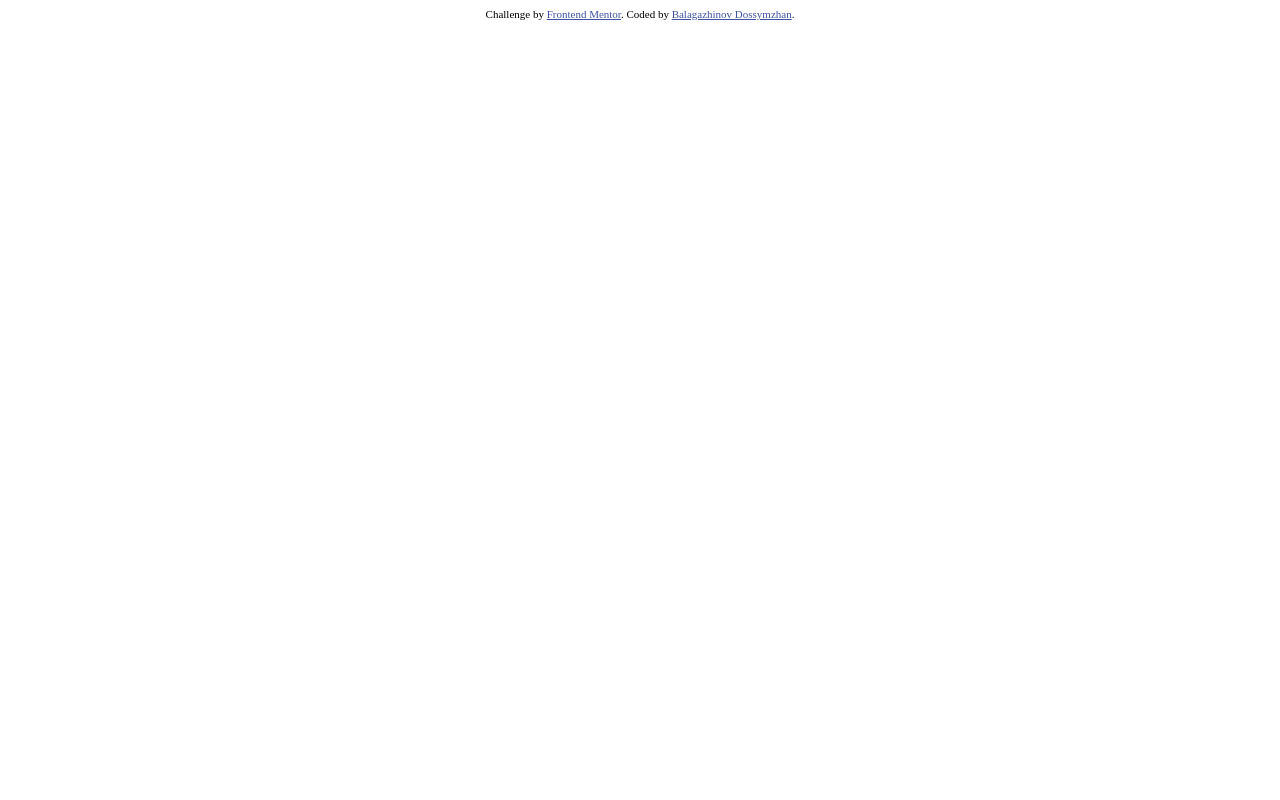
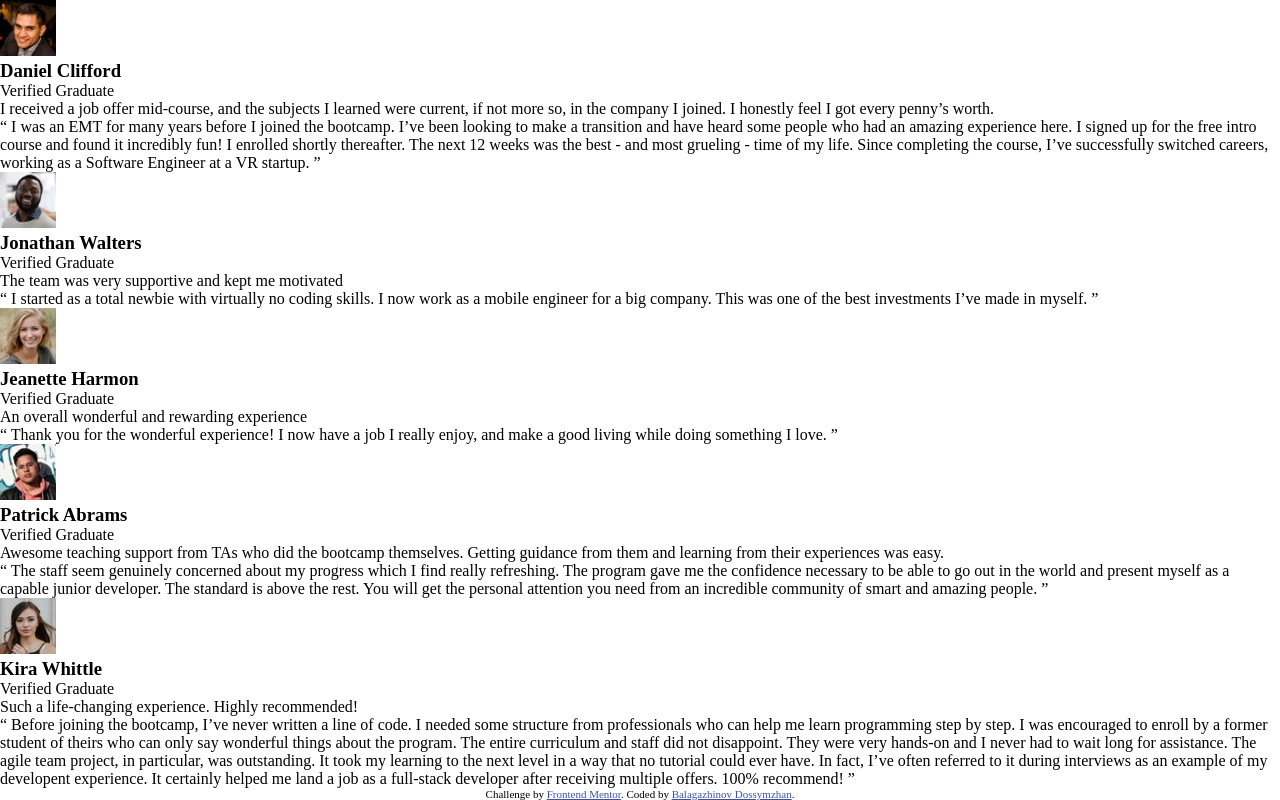
Before and after one commit to Dossymzhan/Testimonials-grid-section, a plain HTML site: page index.html in a window 1280 px wide. Drawn offline with Linux system fonts and the light colour scheme.

Commit message:
feat: add testimonials

```diff
--- a/index.html
+++ b/index.html
@@ -1,22 +1,130 @@
 <!DOCTYPE html>
 <html lang="en">
   <head>
-  <meta charset="UTF-8">
-  <meta name="viewport" content="width=device-width, initial-scale=1.0">
-  <link rel="icon" type="image/png" sizes="32x32" href="./images/favicon-32x32.png">
+    <meta charset="UTF-8" />
+    <meta name="viewport" content="width=device-width, initial-scale=1.0" />
+    <link rel="stylesheet" href="style.css" />
+    <link
+      rel="icon"
+      type="image/png"
+      sizes="32x32"
+      href="./images/favicon-32x32.png"
+    />
     <title>Frontend Mentor | [Testimonials grid section]</title>
-  <style>
-    .attribution { font-size: 11px; text-align: center; }
-    .attribution a { color: hsl(228, 45%, 44%); }
-  </style>
   </head>
   <body>
-
-
+    <div class="testimonials">
+      <div class="card card--bg-purple">
+        <header class="card__header">
+          <img src="./images/image-daniel.jpg" alt="daniel" class="card__img" />
+          <h3>Daniel Clifford</h3>
+          <p>Verified Graduate</p>
+        </header>
+        <p class="card__lead">
+          I received a job offer mid-course, and the subjects I learned were
+          current, if not more so, in the company I joined. I honestly feel I
+          got every penny’s worth.
+        </p>
+        <p class="card__quote">
+          “ I was an EMT for many years before I joined the bootcamp. I’ve been
+          looking to make a transition and have heard some people who had an
+          amazing experience here. I signed up for the free intro course and
+          found it incredibly fun! I enrolled shortly thereafter. The next 12
+          weeks was the best - and most grueling - time of my life. Since
+          completing the course, I’ve successfully switched careers, working as
+          a Software Engineer at a VR startup. ”
+        </p>
+      </div>
+      <div class="card card--bg-purple">
+        <header class="card__header">
+          <img
+            src="./images/image-jonathan.jpg"
+            alt="daniel"
+            class="card__img"
+          />
+          <h3>Jonathan Walters</h3>
+          <p>Verified Graduate</p>
+        </header>
+        <p class="card__lead">
+          The team was very supportive and kept me motivated
+        </p>
+        <p class="card__quote">
+          “ I started as a total newbie with virtually no coding skills. I now
+          work as a mobile engineer for a big company. This was one of the best
+          investments I’ve made in myself. ”
+        </p>
+      </div>
+      <div class="card card--bg-purple">
+        <header class="card__header">
+          <img
+            src="./images/image-jeanette.jpg"
+            alt="daniel"
+            class="card__img"
+          />
+          <h3>Jeanette Harmon</h3>
+          <p>Verified Graduate</p>
+        </header>
+        <p class="card__lead">An overall wonderful and rewarding experience</p>
+        <p class="card__quote">
+          “ Thank you for the wonderful experience! I now have a job I really
+          enjoy, and make a good living while doing something I love. ”
+        </p>
+      </div>
+      <div class="card card--bg-purple">
+        <header class="card__header">
+          <img
+            src="./images/image-patrick.jpg"
+            alt="daniel"
+            class="card__img"
+          />
+          <h3>Patrick Abrams</h3>
+          <p>Verified Graduate</p>
+        </header>
+        <p class="card__lead">
+          Awesome teaching support from TAs who did the bootcamp themselves.
+          Getting guidance from them and learning from their experiences was
+          easy.
+        </p>
+        <p class="card__quote">
+          “ The staff seem genuinely concerned about my progress which I find
+          really refreshing. The program gave me the confidence necessary to be
+          able to go out in the world and present myself as a capable junior
+          developer. The standard is above the rest. You will get the personal
+          attention you need from an incredible community of smart and amazing
+          people. ”
+        </p>
+      </div>
+      <div class="card card--bg-purple">
+        <header class="card__header">
+          <img src="./images/image-kira.jpg" alt="daniel" class="card__img" />
+          <h3>Kira Whittle</h3>
+          <p>Verified Graduate</p>
+        </header>
+        <p class="card__lead">
+          Such a life-changing experience. Highly recommended!
+        </p>
+        <p class="card__quote">
+          “ Before joining the bootcamp, I’ve never written a line of code. I
+          needed some structure from professionals who can help me learn
+          programming step by step. I was encouraged to enroll by a former
+          student of theirs who can only say wonderful things about the program.
+          The entire curriculum and staff did not disappoint. They were very
+          hands-on and I never had to wait long for assistance. The agile team
+          project, in particular, was outstanding. It took my learning to the
+          next level in a way that no tutorial could ever have. In fact, I’ve
+          often referred to it during interviews as an example of my developent
+          experience. It certainly helped me land a job as a full-stack
+          developer after receiving multiple offers. 100% recommend! ”
+        </p>
+      </div>
+    </div>
 
     <div class="attribution">
-    Challenge by <a href="https://www.frontendmentor.io?ref=challenge" target="_blank">Frontend Mentor</a>.
-    Coded by <a href="#">Balagazhinov Dossymzhan</a>.
+      Challenge by
+      <a href="https://www.frontendmentor.io?ref=challenge" target="_blank"
+        >Frontend Mentor</a
+      >. Coded by
+      <a href="https://github.com/Dossymzhan">Balagazhinov Dossymzhan</a>.
     </div>
   </body>
 </html>
--- /dev/null
+++ b/style.css
@@ -0,0 +1,17 @@
+* {
+  box-sizing: border-box;
+  margin: 0;
+  padding: 0;
+}
+
+body {
+}
+
+.attribution {
+  font-size: 11px;
+  text-align: center;
+}
+
+.attribution a {
+  color: hsl(228, 45%, 44%);
+}
```
Lines whose indentation alone changed are shown as unchanged.
